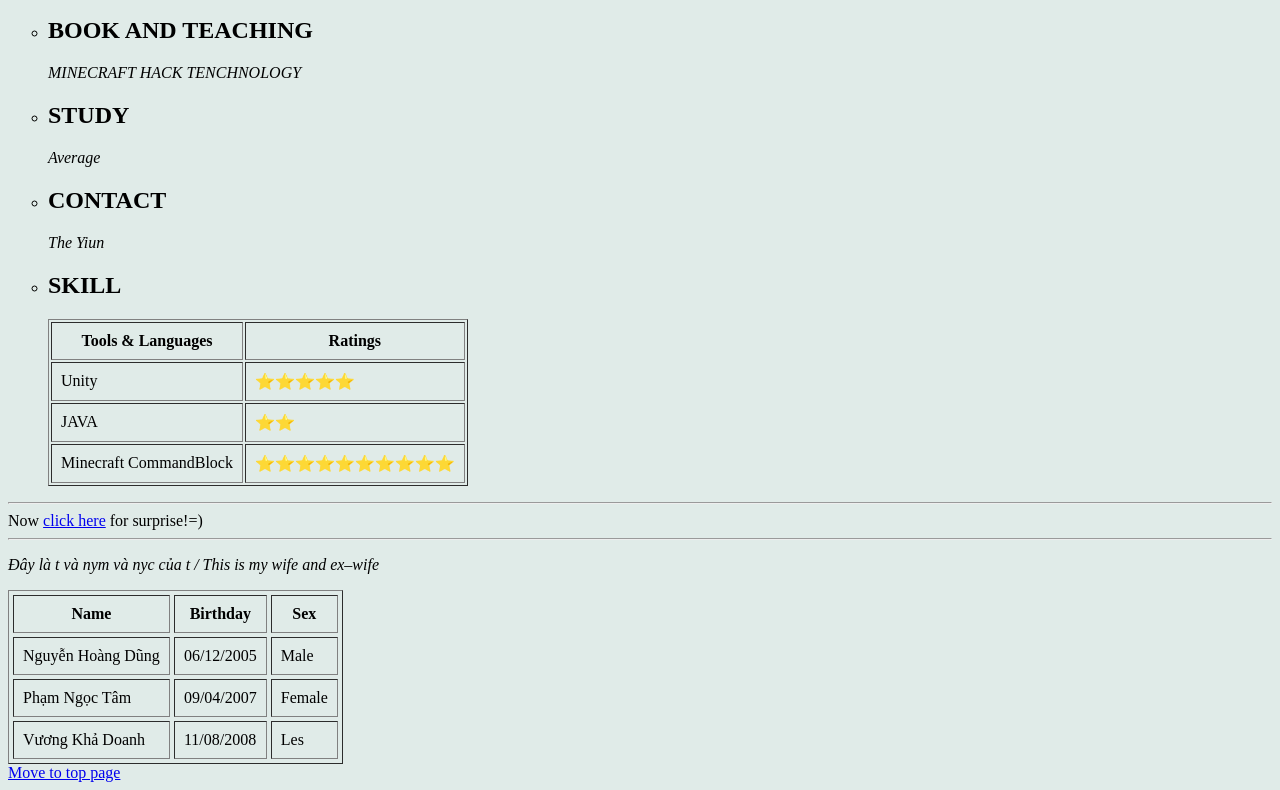
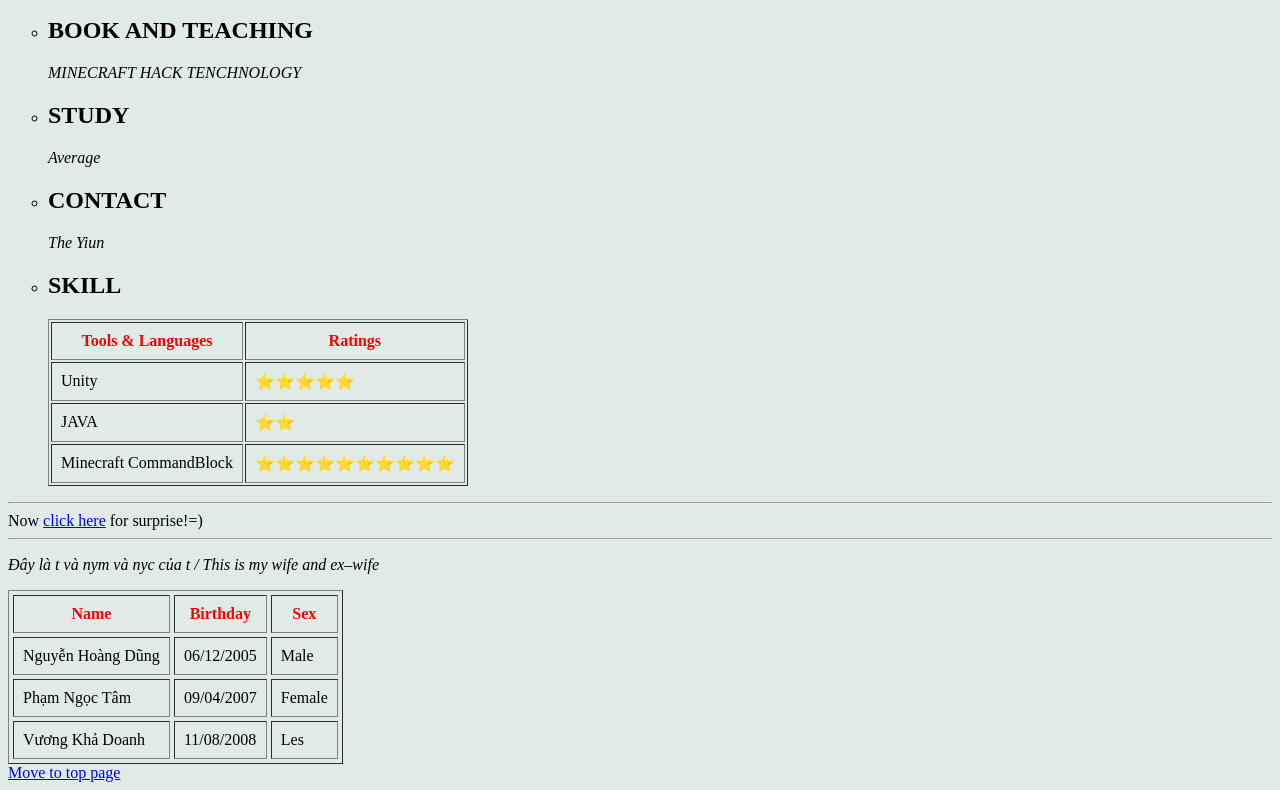
Before and after one commit to Yiunny/WED201c-Tester-Project, a plain HTML site: page index.html in a window 1280 px wide. Shown: the part 385-1175 px from the top of the page. Drawn offline with Linux system fonts and the light colour scheme.

Commit message:
Update index.html
Fixed head table color

```diff
--- a/index.html
+++ b/index.html
@@ -43,8 +43,8 @@
     <table cellpadding="9" border="1">
         <thead>
             <tr>
-                <th>Tools & Languages</th>
-                <th>Ratings</th>
+                <th style="color: red;">Tools & Languages</th>
+                <th style="color: red;">Ratings</th>
             </tr>
         </thead>
         <tbody>
@@ -70,9 +70,9 @@
     <table border="1" cellpadding = "9" cellspacing="4">
         <thead>
            <tr>
-            <th>Name</th>
-            <th>Birthday</th>
-            <th>Sex</th>
+            <th style="color: red;">Name</th>
+            <th style="color: red;">Birthday</th>
+            <th style="color: red;">Sex</th>
            </tr>
         </thead>
         <tbody>
```
